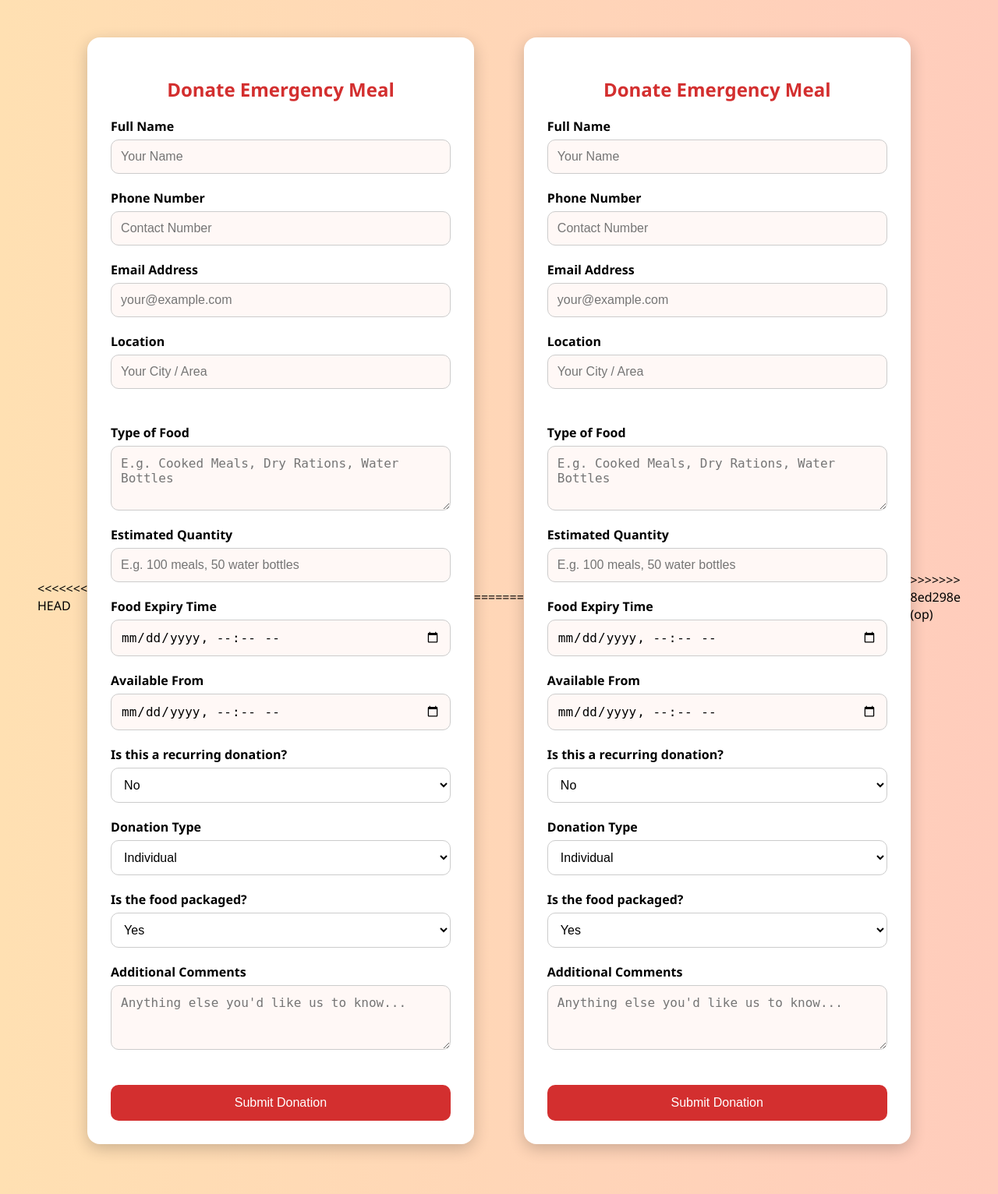
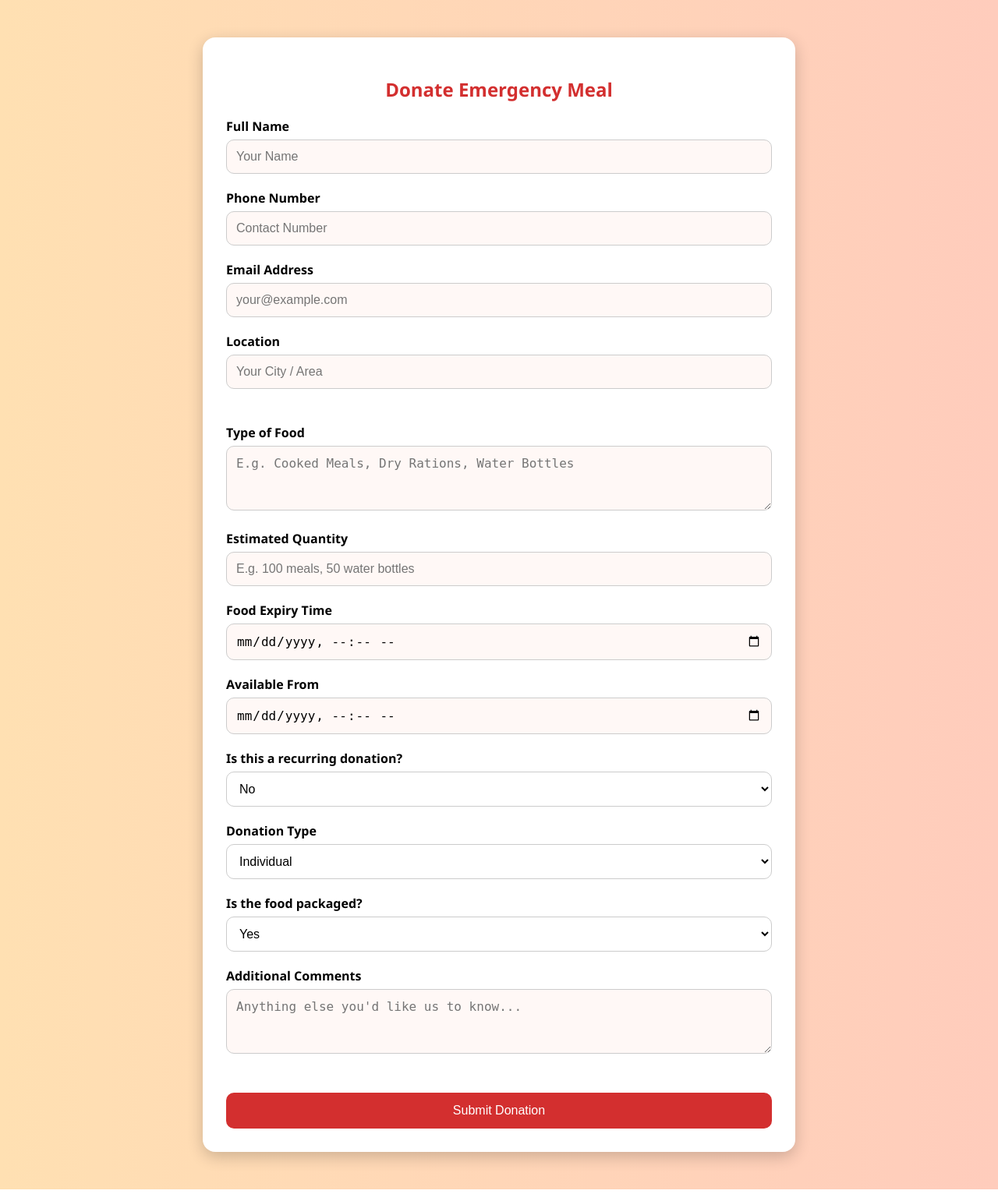
Before and after one commit to frn420/frn420, a Flask app: page /donate_form.html in a window 1280 px wide. Shown: the whole page at 78% size. Run offline with Flask 3, Linux system fonts and the light colour scheme.

Commit message:
Update donate_form.html

```diff
--- a/templates/donate_form.html
+++ b/templates/donate_form.html
@@ -1,4 +1,3 @@
-<<<<<<< HEAD
 <!DOCTYPE html>
 <html lang="en">
 <head>
@@ -156,163 +155,3 @@
   </script>
 </body>
 </html>
-=======
-<!DOCTYPE html>
-<html lang="en">
-<head>
-  <meta charset="UTF-8" />
-  <title>Donate Emergency Meal</title>
-  <style>
-    body {
-      font-family: 'Segoe UI', sans-serif;
-      background: linear-gradient(to right, #ffe0b2, #ffccbc);
-      padding: 40px;
-      display: flex;
-      justify-content: center;
-      align-items: center;
-      min-height: 100vh;
-    }
-
-    h2 {
-      color: #d32f2f;
-      text-align: center;
-      margin-bottom: 20px;
-    }
-
-    form {
-      max-width: 700px;
-      background: white;
-      padding: 30px;
-      border-radius: 16px;
-      box-shadow: 0 6px 20px rgba(0,0,0,0.2);
-      width: 100%;
-      animation: fadeIn 0.6s ease-in-out;
-    }
-
-    @keyframes fadeIn {
-      from { opacity: 0; transform: translateY(20px); }
-      to { opacity: 1; transform: translateY(0); }
-    }
-
-    label {
-      font-weight: bold;
-      display: block;
-      margin-bottom: 6px;
-    }
-
-    input, textarea, select {
-      width: 100%;
-      padding: 12px;
-      margin-bottom: 20px;
-      border: 1px solid #ccc;
-      border-radius: 10px;
-      box-sizing: border-box;
-      font-size: 1rem;
-      background: #fff8f6;
-    }
-
-    select {
-      background: #fff;
-    }
-
-    button {
-      background: #d32f2f;
-      color: white;
-      border: none;
-      padding: 14px 24px;
-      border-radius: 10px;
-      font-size: 1rem;
-      cursor: pointer;
-      transition: background 0.3s;
-      width: 100%;
-    }
-
-    button:hover {
-      background: #b71c1c;
-    }
-
-    .section {
-      margin-bottom: 25px;
-    }
-  </style>
-</head>
-<body>
-  <form id="donationForm">
-    <h2>Donate Emergency Meal</h2>
-
-    <div class="section">
-      <label for="name">Full Name</label>
-      <input type="text" id="name" name="name" placeholder="Your Name" required>
-
-      <label for="phone">Phone Number</label>
-      <input type="text" id="phone" name="phone" placeholder="Contact Number" required>
-
-      <label for="email">Email Address</label>
-      <input type="email" id="email" name="email" placeholder="your@example.com">
-
-      <label for="location">Location</label>
-      <input type="text" id="location" name="location" placeholder="Your City / Area" required>
-    </div>
-
-    <div class="section">
-      <label for="foodType">Type of Food</label>
-      <textarea id="foodType" name="foodType" rows="3" placeholder="E.g. Cooked Meals, Dry Rations, Water Bottles" required></textarea>
-
-      <label for="quantity">Estimated Quantity</label>
-      <input type="text" id="quantity" name="quantity" placeholder="E.g. 100 meals, 50 water bottles" required>
-
-      <label for="expiry">Food Expiry Time</label>
-      <input type="datetime-local" id="expiry" name="expiry">
-
-      <label for="availableFrom">Available From</label>
-      <input type="datetime-local" id="availableFrom" name="availableFrom" required>
-
-      <label for="recurring">Is this a recurring donation?</label>
-      <select id="recurring" name="recurring">
-        <option value="no">No</option>
-        <option value="daily">Daily</option>
-        <option value="weekly">Weekly</option>
-        <option value="monthly">Monthly</option>
-      </select>
-
-      <label for="donationType">Donation Type</label>
-      <select id="donationType" name="donationType">
-        <option value="individual">Individual</option>
-        <option value="corporate">Corporate</option>
-        <option value="ngo">NGO</option>
-      </select>
-
-      <label for="packaged">Is the food packaged?</label>
-      <select id="packaged" name="packaged">
-        <option value="yes">Yes</option>
-        <option value="no">No</option>
-      </select>
-
-      <label for="comments">Additional Comments</label>
-      <textarea id="comments" name="comments" rows="3" placeholder="Anything else you'd like us to know..."></textarea>
-    </div>
-
-    <button type="submit">Submit Donation</button>
-  </form>
-
-  <script>
-    document.getElementById("donationForm").addEventListener("submit", function (e) {
-      e.preventDefault();
-
-      const formData = new FormData(e.target);
-      const donation = { source: "donate_form" }; // Add a unique identifier
-      formData.forEach((value, key) => {
-        donation[key] = value;
-      });
-
-      let donations = JSON.parse(localStorage.getItem("donations")) || [];
-      donations.push(donation);
-      localStorage.setItem("donations", JSON.stringify(donations));
-
-      // Redirect to the dashboard
-      window.location.href = "emergency_donation_dashboard.html";
-    });
-  </script>
-</body>
-</html>
->>>>>>> 8ed298e (op)
```
